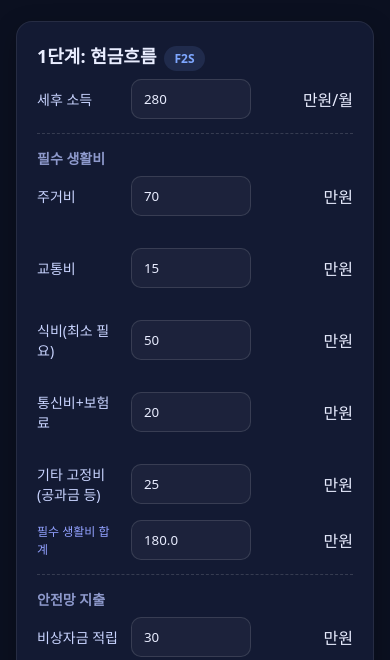
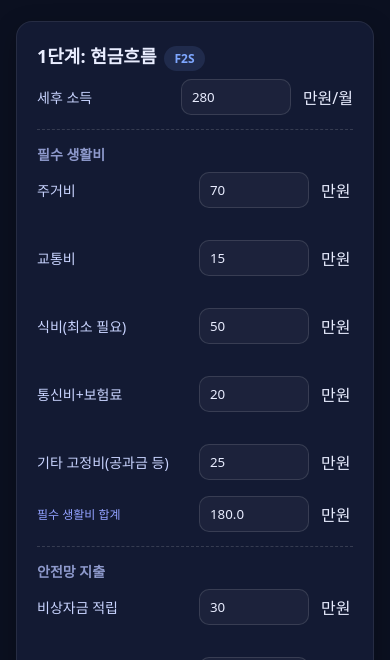
Before and after one commit to Nowko/dmp-f2s-worksheet, a plain HTML site: page index.html in a window 390 px wide. Shown: the part 175-835 px from the top of the page. Drawn offline with Linux system fonts and the light colour scheme.

Commit message:
Update index.html

```diff
--- a/index.html
+++ b/index.html
@@ -13,9 +13,9 @@
     .subtitle { color: var(--muted); margin-bottom: 24px; }
     .card { background: var(--card); border: 1px solid rgba(255,255,255,0.08); border-radius: 16px; padding: 20px; margin-bottom: 18px; box-shadow: 0 8px 24px rgba(0,0,0,0.25);}
     .grid { display: grid; grid-template-columns: 1fr 1fr; gap: 16px; }
-    .row { display:flex; gap:12px; align-items:center; margin: 8px 0; }
+    .row { display:flex; gap:8px; align-items:center; margin: 8px 0; }
     label { flex:1; color:#c9d4ff; font-size:14px; }
-    input[type="number"] { width: 160px; padding: 10px 12px; border-radius: 10px; border: 1px solid rgba(255,255,255,0.12); background: rgba(255,255,255,0.04); color: var(--text); outline: none; }
+    input[type="number"] { width: 140px; padding: 8px 10px; border-radius: 10px; border: 1px solid rgba(255,255,255,0.12); background: rgba(255,255,255,0.04); color: var(--text); outline: none; }
     input::placeholder { color: #93a3ff; opacity: .6; }
     .hint { color:#92a1ff; font-size:12px; }
     .muted { color:#b7c4ff; opacity:.75; font-size:14px; }
@@ -32,8 +32,12 @@
     .footer { opacity:.75; font-size:12px; margin-top: 8px;}
     .hr { border-top:1px dashed rgba(255,255,255,0.15); margin: 14px 0; }
     .note { background: rgba(255,255,255,0.04); border:1px solid rgba(255,255,255,0.08); border-radius:12px; padding:10px 12px; font-size:13px; color:#cdd6ff;}
-    .k { width: 112px; text-align:right; }
-    @media (max-width: 760px){ .grid {grid-template-columns:1fr;} .k { width: 90px; } input[type="number"]{ width: 120px; } }
+    .k { width:auto; min-width: 44px; text-align:left; padding-left:4px; }
+    @media (max-width: 760px){
+      .grid {grid-template-columns:1fr;}
+      .k { min-width: 36px; }           /* 모바일 더 타이트 */
+      input[type="number"]{ width: 110px; } /* 120→110 */
+}
   </style>
 </head>
 <body>
```
